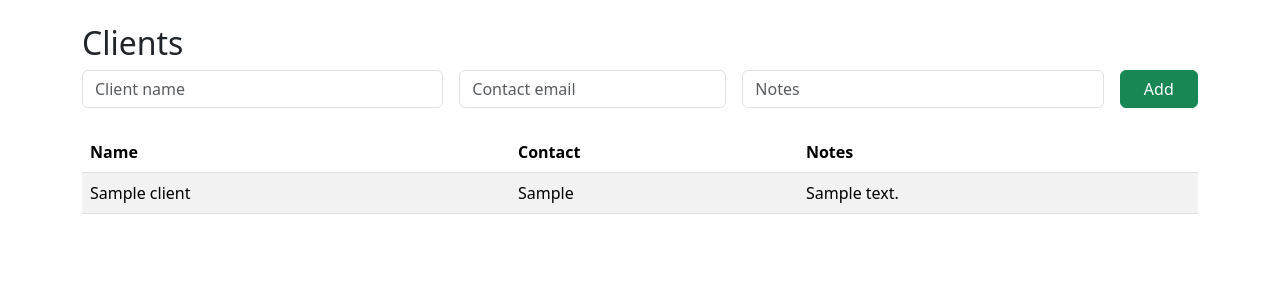
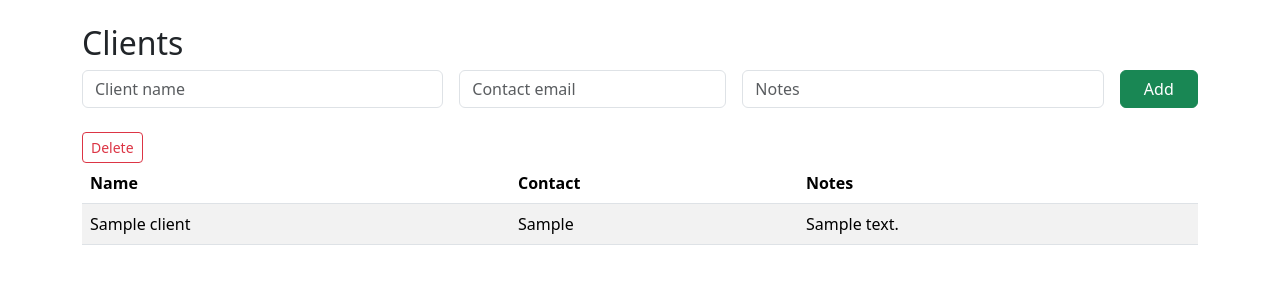
Before and after one commit to dothez3/Event-Calendar, a Flask app: page /clients in a window 1280 px wide. Shown: the part 56-356 px from the top of the page. Run offline with Flask 3, Linux system fonts and the light colour scheme; a user stored in the database is signed in; tables that the repository leaves empty hold one stand-in row (values such as "Sample post").

Commit message:
clients.html

```diff
--- a/templates/clients.html
+++ b/templates/clients.html
@@ -21,9 +21,18 @@
   <thead><tr><th>Name</th><th>Contact</th><th>Notes</th></tr></thead>
   <tbody>
   {% for c in clients %}
-    <tr><td>{{ c.name }}</td><td>{{ c.contact }}</td><td>{{ c.notes }}</td></tr>
+    <tr><td>{{ c.name }}</td><td>{{ c.contact }}</td><td>{{ c.notes }}</td>
+    <form class="d-inline" method="post" action="{{ url_for('clients_delete', id=c.id) }}">
+          <button class="btn btn-sm btn-outline-danger"
+                  onclick="return confirm('Delete this client?')">
+            Delete
+          </button>
+        </form>
+      </td>
+    </tr>
   {% else %}
-    <tr><td colspan="3">No clients yet.</td></tr>
+    <tr><td colspan="4" class="text-center text-muted">No clients yet.</td>
+    </tr>
   {% endfor %}
   </tbody>
 </table>
```
